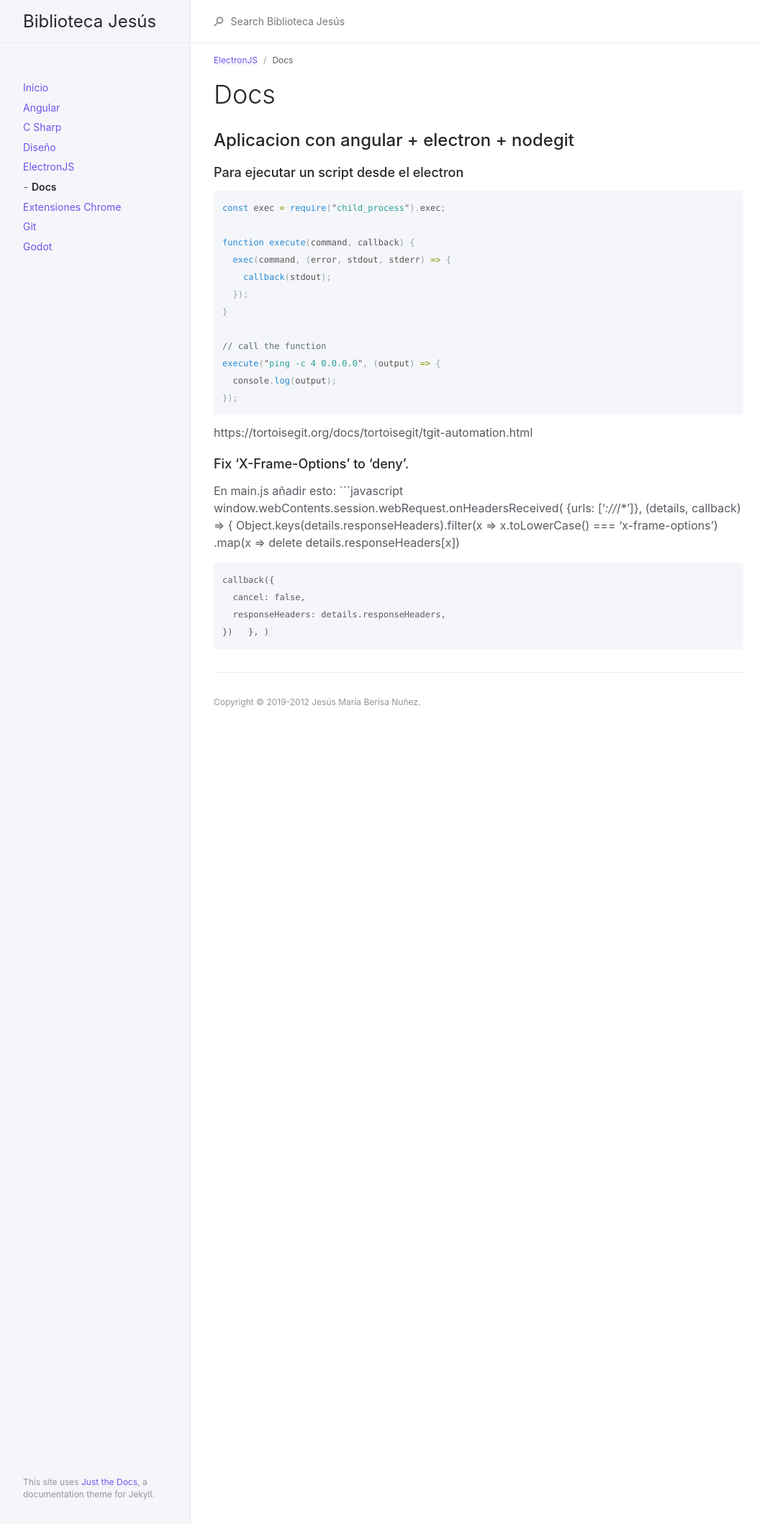
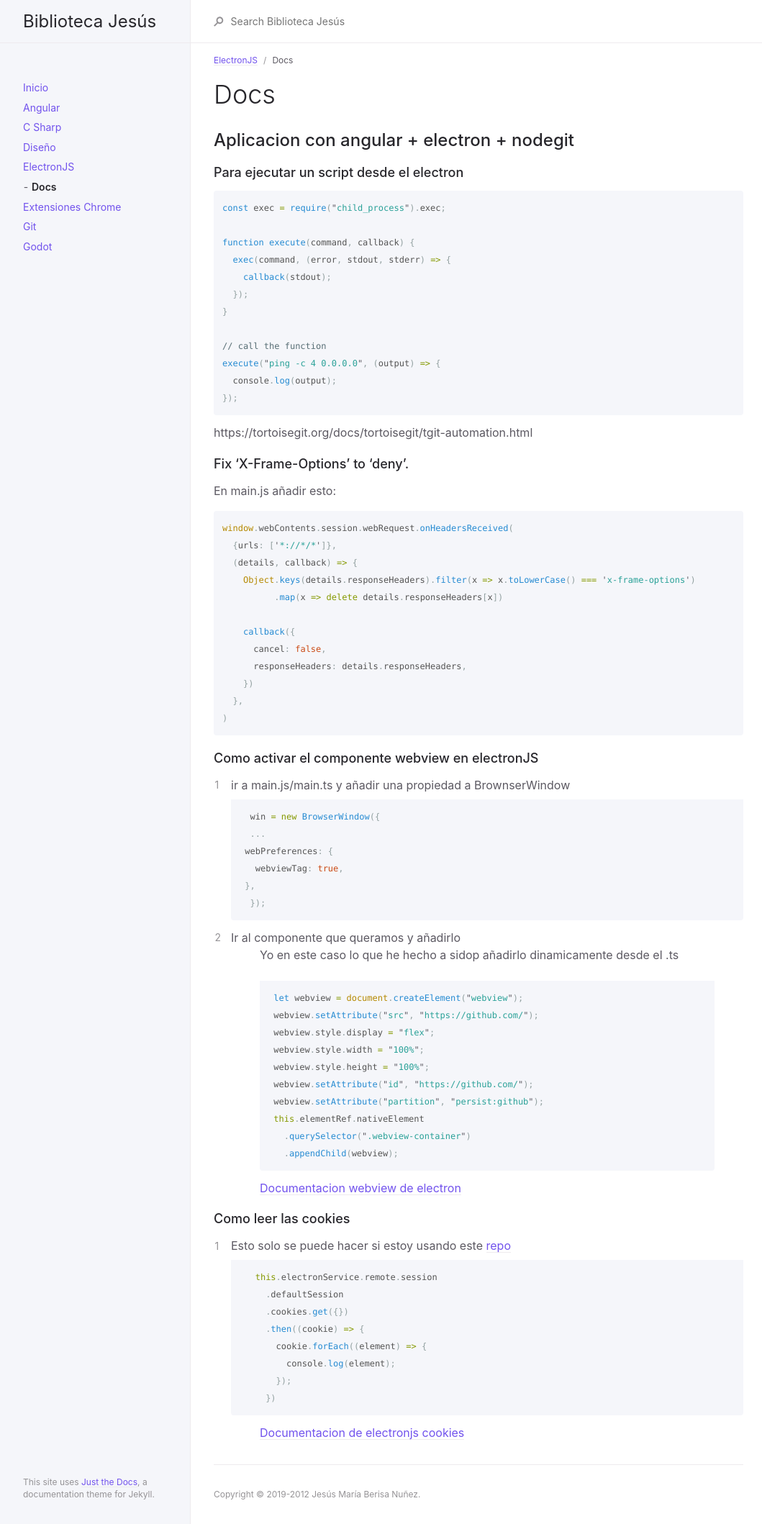
Before and after one commit to llius123/Biblioteca, a Jekyll site: the page built from docs/electronjs/Docs.md, in a window 1280 px wide. Shown: the whole page at 72% size, without its empty margins (107-1166 px from the left). Built offline with Jekyll 4.4.1, drawn with Linux system fonts in a browser that asks for light colours.

Commit message:
Update Docs.md

````diff
--- a/docs/electronjs/Docs.md
+++ b/docs/electronjs/Docs.md
@@ -43,3 +43,44 @@ window.webContents.session.webRequest.onHeadersReceived(
     })
   },
 )
+```
+
+### Como activar el componente webview en electronJS
+1. ir a main.js/main.ts y añadir una propiedad a BrownserWindow
+```javascript
+  win = new BrowserWindow({
+  ...
+    webPreferences: {
+      webviewTag: true,
+    },
+  });
+  ```
+2. Ir al componente que queramos y añadirlo
+> Yo en este caso lo que he hecho a sidop añadirlo dinamicamente desde el .ts
+```javascript
+    let webview = document.createElement("webview");
+    webview.setAttribute("src", "https://github.com/");
+    webview.style.display = "flex";
+    webview.style.width = "100%";
+    webview.style.height = "100%";
+    webview.setAttribute("id", "https://github.com/");
+    webview.setAttribute("partition", "persist:github");
+    this.elementRef.nativeElement
+      .querySelector(".webview-container")
+      .appendChild(webview);
+```
+> [Documentacion webview de electron](https://www.electronjs.org/docs/api/webview-tag)
+
+### Como leer las cookies
+1. Esto solo se puede hacer si estoy usando este [repo](https://github.com/maximegris/angular-electron)
+```javascript
+      this.electronService.remote.session
+        .defaultSession
+        .cookies.get({})
+        .then((cookie) => {
+          cookie.forEach((element) => {
+            console.log(element);
+          });
+        })
+```
+> [Documentacion de electronjs cookies](https://www.electronjs.org/docs/api/cookies)
````
